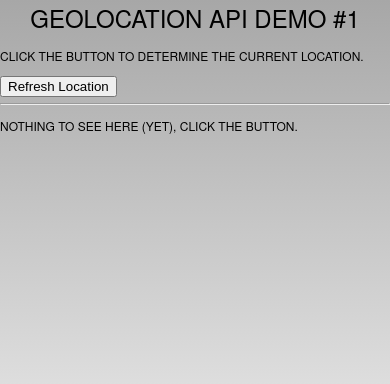
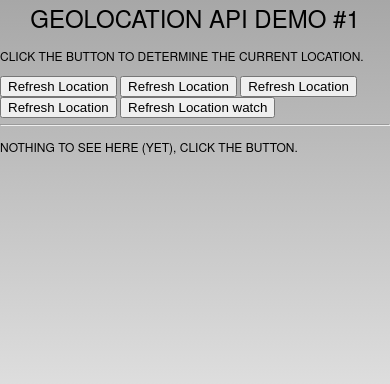
Before and after one commit to ecaskito/TestGPS, a plain HTML site: page www/index.html in a window 390 px wide. Drawn offline with Linux system fonts and the light colour scheme; some packages are replaced by stand-ins of ours.

Commit message:
20150122_4

```diff
--- a/www/index.html
+++ b/www/index.html
@@ -35,6 +35,10 @@
         Click the button to determine the current location.
     </p>
     <input type="button" value="Refresh Location" onclick="getLocation();">
+    <input type="button" value="Refresh Location" onclick="getLocation1();">
+    <input type="button" value="Refresh Location" onclick="getLocation2();">
+    <input type="button" value="Refresh Location" onclick="getLocation3();">
+    <input type="button" value="Refresh Location watch" onclick="getLocation4();">
     <hr />
     <p id="locationInfo">
         Nothing to see here (yet), click the button.
--- a/www/js/index.js
+++ b/www/js/index.js
@@ -38,6 +38,74 @@ function getLocation() {
         alert("Please wait,\nPhoneGap is not ready.");
     }
 }
+function getLocation1() {
+    alert("getLocation1");
+    if(pgr == true) {
+        var locOptions = {
+            maximumAge : 0,
+            timeout : 5000,
+            enableHighAccuracy : true
+        };
+        //get the current location
+        navigator.geolocation.getCurrentPosition(onLocationSuccess, onLocationError, locOptions);
+        //Clear the current location while we wait for a reading
+        lc.innerHTML = "Reading location...";
+
+    } else {
+        alert("Please wait,\nPhoneGap is not ready.");
+    }
+}
+function getLocation2() {
+    alert("getLocation2");
+    if(pgr == true) {
+        var locOptions = {
+            maximumAge : Infinity,
+            timeout : 5000,
+            enableHighAccuracy : false
+        };
+        //get the current location
+        navigator.geolocation.getCurrentPosition(onLocationSuccess, onLocationError, locOptions);
+        //Clear the current location while we wait for a reading
+        lc.innerHTML = "Reading location...";
+
+    } else {
+        alert("Please wait,\nPhoneGap is not ready.");
+    }
+}
+function getLocation3() {
+    alert("getLocation3");
+    if(pgr == true) {
+        var locOptions = {
+            maximumAge : Infinity,
+            timeout : 5000,
+            enableHighAccuracy : true
+        };
+        //get the current location
+        navigator.geolocation.getCurrentPosition(onLocationSuccess, onLocationError, locOptions);
+        //Clear the current location while we wait for a reading
+        lc.innerHTML = "Reading location...";
+
+    } else {
+        alert("Please wait,\nPhoneGap is not ready.");
+    }
+}
+function getLocation4() {
+    alert("getwatchPosition4");
+    if(pgr == true) {
+        var locOptions = {
+            maximumAge : Infinity,
+            timeout : 5000,
+            enableHighAccuracy : false
+        };
+        //get the current location
+        navigator.geolocation.watchPosition(onLocationSuccess, onLocationError);
+        //Clear the current location while we wait for a reading
+        lc.innerHTML = "Reading location...";
+
+    } else {
+        alert("Please wait,\nPhoneGap is not ready.");
+    }
+}
 
 function onLocationSuccess(loc) {
     alert("onLocationSuccess");
```
